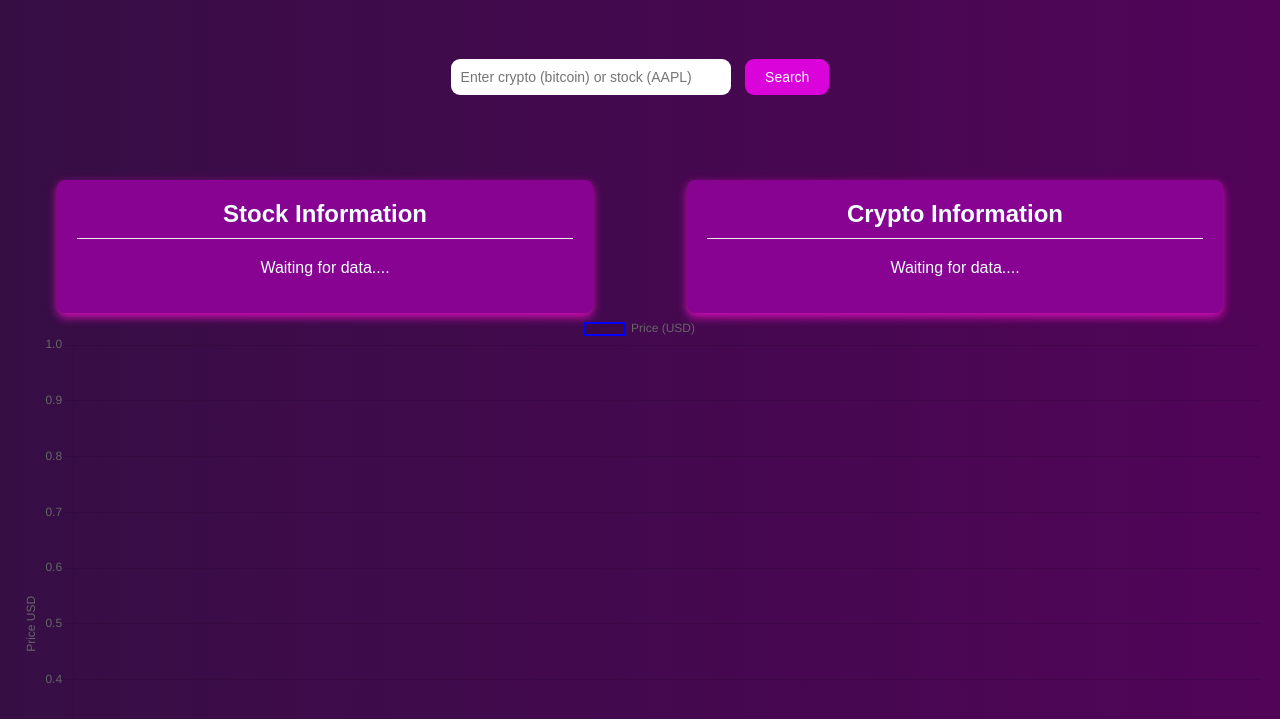
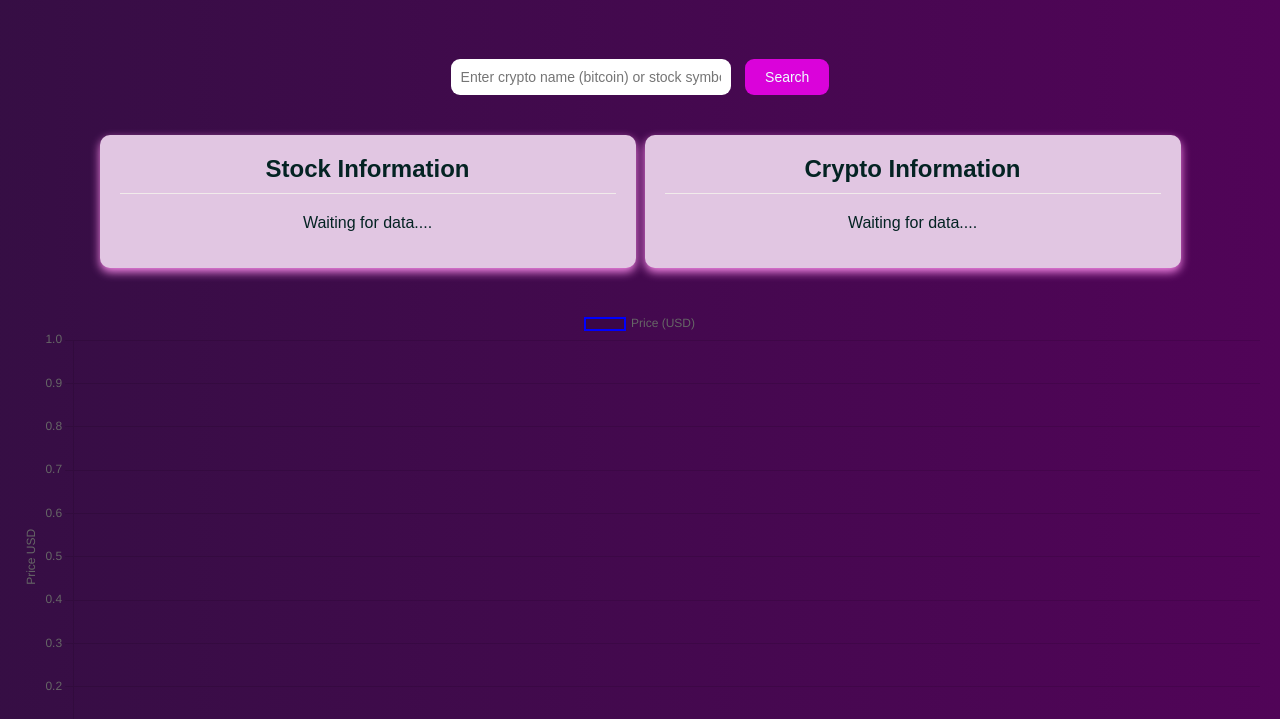
Before and after one commit to anamika22priya/Stock-and-crypto-data-viewer, a website built with Vite: page index.html in a window 1280 px wide. Shown: the part 81-800 px from the top of the page. Built offline with nearby package versions, Linux system fonts and the light colour scheme.

Commit message:
css modification

```diff
--- a/index.html
+++ b/index.html
@@ -12,7 +12,7 @@
     </header>
     <main>
         <div class="search">
-            <input id="symbolInput" placeholder="Enter crypto (bitcoin) or stock (AAPL)" >
+            <input id="symbolInput" placeholder="Enter crypto name (bitcoin) or stock symbol (AAPL)" >
             <button id="fetchBtn">Search</button>
         </div>
         <div class="results">
@@ -25,7 +25,7 @@
                 <p id="priceText">Waiting for data....</p>
             </div>
         </div>
-     <canvas id="priceChart" width="400" height="200"></canvas>
+     <canvas id="priceChart" width="500" height="200"></canvas>
     </main>
 
  <script src="https://cdn.jsdelivr.net/npm/chart.js"></script>
--- a/src/main.js
+++ b/src/main.js
@@ -29,6 +29,8 @@ const priceChart = new Chart(ctx, {
     }
 });
 
+const stockApiKey = "3af591a9bf2f45f596e2c4b0195b3e53";
+
 button.addEventListener("click", async () => {
     const symbol = input.value.trim();
     if (!symbol) {
@@ -44,12 +46,11 @@ button.addEventListener("click", async () => {
     stockText.style.color = "black";
 
     try {
-        const cryptoRes = await fetch( `https://api.coingecko.com/api/v3/coins/${symbol.toLowerCase()}/market_chart?vs_currency=usd&days=30`);
+        const cryptoRes = await fetch(`https://api.coingecko.com/api/v3/coins/${symbol.toLowerCase()}/market_chart?vs_currency=usd&days=30`);
         const cryptoData = await cryptoRes.json();
 
         if (cryptoData.prices) {
             const prices = cryptoData.prices;
-
 
             const labels = prices.map(item => {
                 const date = new Date(item[0]);
@@ -65,13 +66,13 @@ button.addEventListener("click", async () => {
             priceChart.data.datasets[0].data = priceValues;
             priceChart.update();
 
+            const currentPrice = priceValues[priceValues.length - 1];
+            const firstPrice = priceValues[0];
 
-            priceText.textContent = `Current ${symbol} price: $${priceValues[priceValues.length - 1].toFixed(2)}`;
-            priceText.style.color = "green";
+            priceText.textContent = `Current ${symbol} price: $${currentPrice.toFixed(2)}`;
+            priceText.style.color = currentPrice > firstPrice ? "#038203ff" : currentPrice < firstPrice ? "red" : "black";
             stockText.textContent = "";
-
         } else {
-            const stockApiKey = "demo";
             const stockRes = await fetch(`https://api.twelvedata.com/time_series?symbol=${symbol.toUpperCase()}&interval=1day&outputsize=30&apikey=${stockApiKey}`);
             const stockData = await stockRes.json();
 
@@ -92,8 +93,11 @@ button.addEventListener("click", async () => {
                 priceChart.data.datasets[0].data = priceValues;
                 priceChart.update();
 
-                stockText.textContent = `Current ${symbol.toUpperCase()} price: $${priceValues[priceValues.length - 1].toFixed(2)}`;
-                stockText.style.color = "orange";
+                const currentPrice = priceValues[priceValues.length - 1];
+                const firstPrice = priceValues[0];
+
+                stockText.textContent = `Current ${symbol.toUpperCase()} price: $${currentPrice.toFixed(2)}`;
+                stockText.style.color = currentPrice > firstPrice ? "green" : currentPrice < firstPrice ? "red" : "black";
                 priceText.textContent = "";
             } else {
                 priceText.textContent = "";
--- a/src/style.css
+++ b/src/style.css
@@ -15,7 +15,7 @@ main{
 }
 .search{
     text-align: center;
-    margin-bottom: 85px;
+    margin-bottom: 40px;
 }
 .search input{
     padding: 10px;
@@ -38,18 +38,20 @@ main{
 }
 .results{
     display: flex;
-    justify-content: space-around;
-    gap: 20px;
+    flex-wrap: wrap;
+    gap: 9px;
+    justify-content: center;
+    margin-bottom: 40px;
 }
 
 .stock, .crypto{
-    background-color:rgb(136, 3, 146);
+    background-color:rgb(225, 198, 226);
     text-align: center;
-    color:azure;
+    color:rgb(4, 35, 35);
     padding: 20px;
     width: 40%;
-    border-radius: 8px;
-    box-shadow: 0 4px 10px #d60fb8;
+    border-radius: 10px;
+    box-shadow: 0 4px 10px #f888e8;
 
 
 }
```
